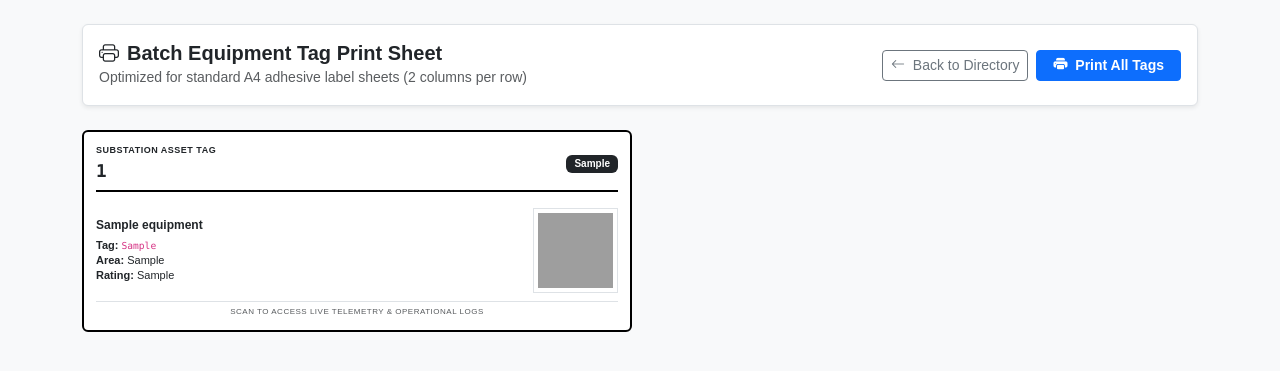
After one commit to gpatel1806/TPS-QR-environment, a Flask app: page /equipment/print-tags in a window 1280 px wide. The commit adds this page. Shown: the top 371 px of the page. Run offline with Flask 3, Linux system fonts and the light colour scheme; tables that the repository leaves empty hold one stand-in row (values such as "Sample post"); grey boxes are pictures that could not be loaded.

Commit message:
feat: implement high-density printable asset tag sheet

```diff
--- a/app.py
+++ b/app.py
@@ -157,6 +157,12 @@ def get_equipment(equipment_id):
         "equipment.html", equipment_id=equipment.id, equipment=equipment
     )
 
+@app.route("/equipment/print-tags")
+def print_tags():
+    # Fetch all equipment assets ordered by Asset ID
+    equipments = Equipment.query.order_by(Equipment.id).all()
+    return render_template("print_tags.html", equipments=equipments)
+
 @app.route("/equipment/<equipment_id>/qr")
 def equipment_qr(equipment_id):
     # Verify equipment exists in database first
--- a/templates/index.html
+++ b/templates/index.html
@@ -11,7 +11,10 @@ Equipment Directory | Substation A
             <h4 class="mb-0 fw-bold text-primary"><i class="bi bi-cpu me-2"></i>Plant Equipment Registry</h4>
             <span class="text-muted small">Master Asset Directory &bull; Substation A</span>
         </div>
-        <div>
+        <div class="d-flex gap-2 align-items-center">
+            <a href="/equipment/print-tags" class="btn btn-outline-dark btn-sm">
+                <i class="bi bi-printer me-1"></i> Print Tag Sheet
+            </a>
             <span class="badge bg-primary fs-6 px-3 py-2 rounded-pill">
                 Filtered: {{ equipments|length }} Assets
             </span>
--- /dev/null
+++ b/templates/print_tags.html
@@ -0,0 +1,121 @@
+<!DOCTYPE html>
+<html lang="en">
+<head>
+    <meta charset="UTF-8">
+    <meta name="viewport" content="width=device-width, initial-scale=1.0">
+    <title>Batch Asset Tags | Plant Ops</title>
+    <link href="https://cdn.jsdelivr.net/npm/bootstrap@5.3.3/dist/css/bootstrap.min.css" rel="stylesheet">
+    <link rel="stylesheet" href="https://cdn.jsdelivr.net/npm/bootstrap-icons@1.11.3/font/bootstrap-icons.min.css">
+
+    <style>
+        body {
+            background-color: #f8f9fa;
+            font-family: Arial, sans-serif;
+        }
+
+        /* Industrial Sticker Tag Container */
+        .tag-card {
+            border: 2px solid #000000;
+            border-radius: 6px;
+            background-color: #ffffff;
+            padding: 12px;
+            height: 100%;
+            display: flex;
+            flex-direction: column;
+            justify-content: space-between;
+        }
+
+        .tag-header {
+            border-bottom: 2px solid #000000;
+            padding-bottom: 6px;
+            margin-bottom: 8px;
+        }
+
+        .tag-id {
+            font-family: "SFMono-Regular", Consolas, monospace;
+            font-weight: 900;
+            font-size: 1.1rem;
+            letter-spacing: 1px;
+        }
+
+        /* Print Media Setup for A4 Sheets */
+        @media print {
+            .no-print {
+                display: none !important;
+            }
+            body {
+                background-color: #ffffff !important;
+                padding: 0 !important;
+            }
+            .container {
+                max-width: 100% !important;
+                width: 100% !important;
+                padding: 0 !important;
+            }
+            .tag-card {
+                border: 1.5px solid #000000 !important;
+                page-break-inside: avoid;
+            }
+        }
+    </style>
+</head>
+<body class="py-4">
+
+    <!-- Top Action Toolbar (Hidden during print) -->
+    <div class="container no-print mb-4">
+        <div class="d-flex justify-content-between align-items-center bg-white p-3 border rounded shadow-sm">
+            <div>
+                <h5 class="mb-0 fw-bold"><i class="bi bi-printer me-2"></i>Batch Equipment Tag Print Sheet</h5>
+                <span class="text-muted small">Optimized for standard A4 adhesive label sheets (2 columns per row)</span>
+            </div>
+            <div class="d-flex gap-2">
+                <a href="/" class="btn btn-outline-secondary btn-sm">
+                    <i class="bi bi-arrow-left me-1"></i> Back to Directory
+                </a>
+                <button onclick="window.print()" class="btn btn-primary btn-sm px-3 fw-semibold">
+                    <i class="bi bi-printer-fill me-1"></i> Print All Tags
+                </button>
+            </div>
+        </div>
+    </div>
+
+    <!-- Printable Asset Tag Grid -->
+    <div class="container">
+        <div class="row g-3">
+            {% for eq in equipments %}
+            <div class="col-6">
+                <div class="tag-card">
+                    <div class="tag-header d-flex justify-content-between align-items-center">
+                        <div>
+                            <span class="d-block text-uppercase fw-bold" style="font-size: 9px; letter-spacing: 0.5px;">Substation Asset Tag</span>
+                            <span class="tag-id">{{ eq.id }}</span>
+                        </div>
+                        <span class="badge bg-dark text-white px-2 py-1" style="font-size: 10px;">{{ eq.voltage }}</span>
+                    </div>
+
+                    <div class="d-flex align-items-center justify-content-between gap-2 my-2">
+                        <div style="font-size: 11px; line-height: 1.4;">
+                            <div class="fw-bold text-dark mb-1" style="font-size: 12px;">{{ eq.name }}</div>
+                            <div><strong>Tag:</strong> <code>{{ eq.tag }}</code></div>
+                            <div><strong>Area:</strong> {{ eq.area }}</div>
+                            <div><strong>Rating:</strong> {{ eq.rating }}</div>
+                        </div>
+                        <div class="text-center">
+                            <img src="{{ url_for('equipment_qr', equipment_id=eq.id) }}"
+                                 alt="QR {{ eq.id }}"
+                                 style="width: 85px; height: 85px;"
+                                 class="border p-1 bg-white">
+                        </div>
+                    </div>
+
+                    <div class="border-top pt-1 text-center text-muted" style="font-size: 8px; letter-spacing: 0.5px;">
+                        SCAN TO ACCESS LIVE TELEMETRY &amp; OPERATIONAL LOGS
+                    </div>
+                </div>
+            </div>
+            {% endfor %}
+        </div>
+    </div>
+
+</body>
+</html>
```
